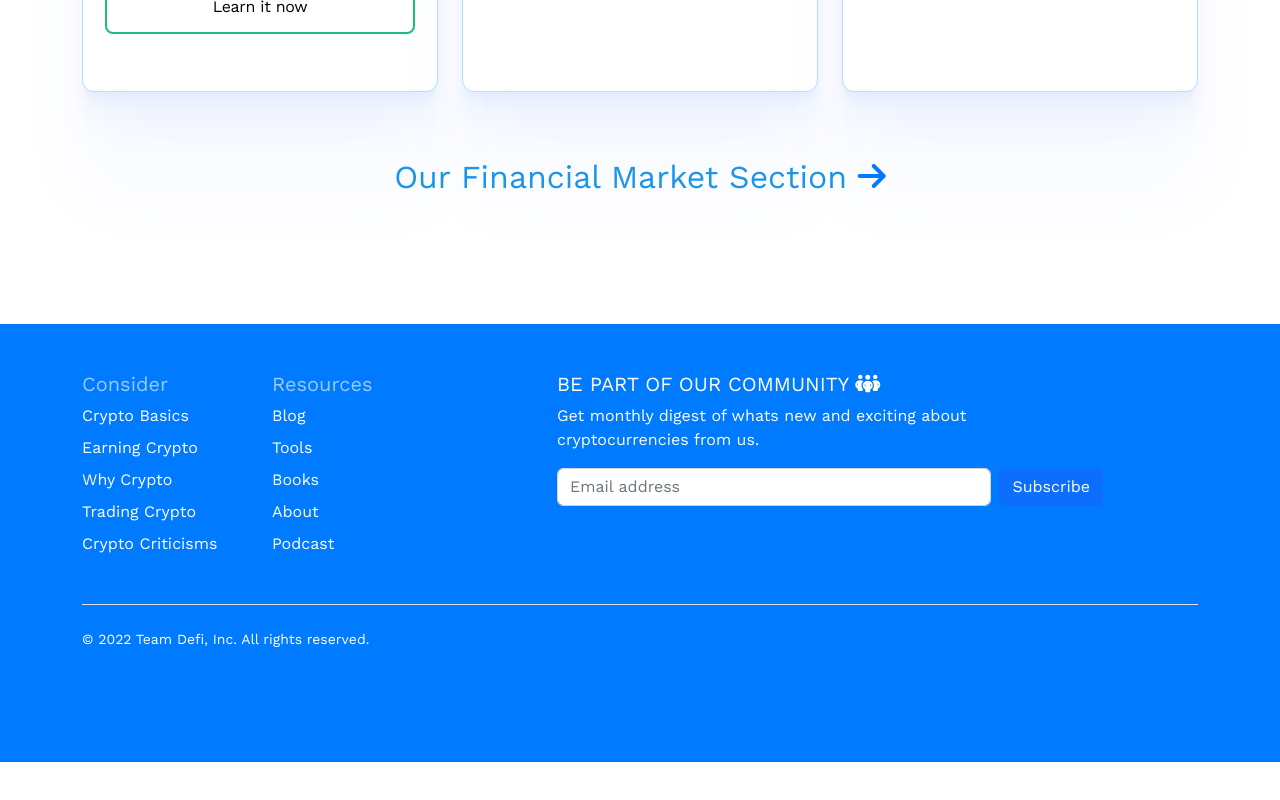
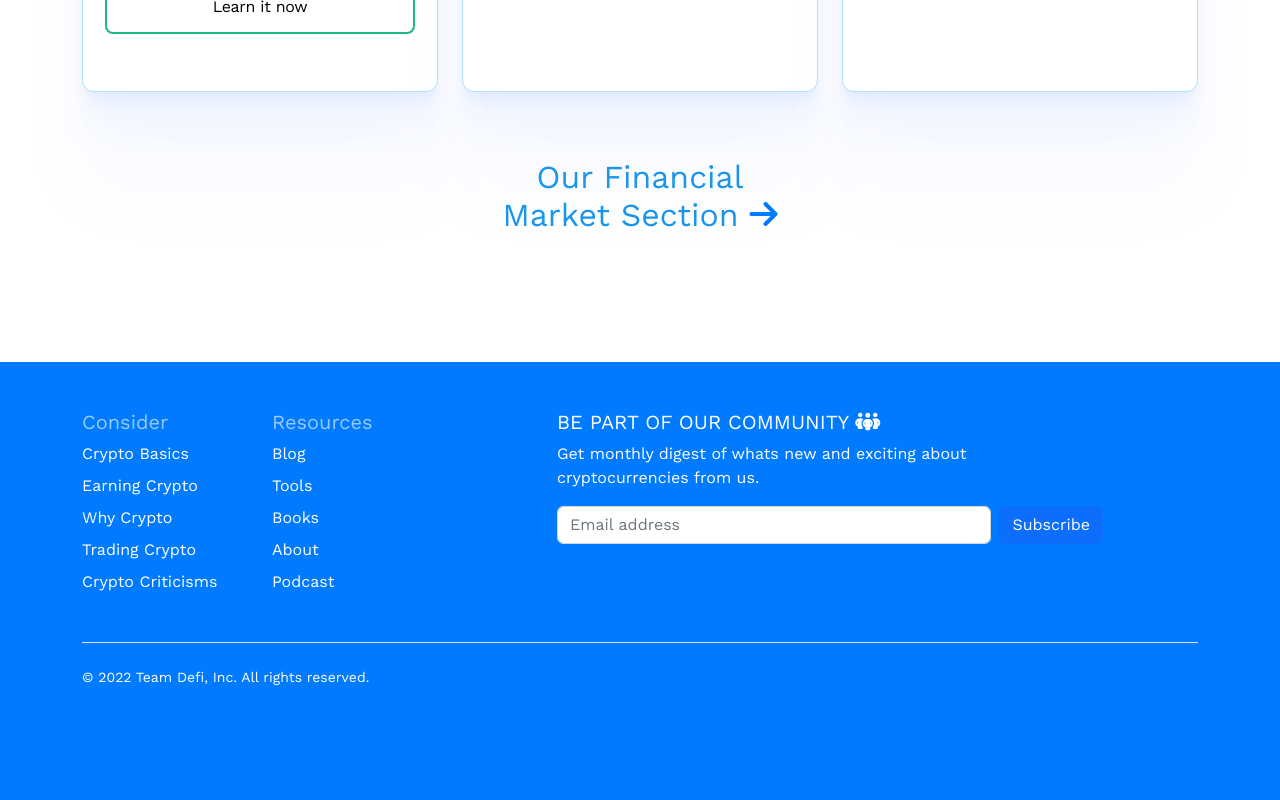
Before and after one commit to TEE2DWHY/TeamDefi, a React (Create React App) app: page /trade-crypto in a window 1280 px wide. Shown: the part 892-1692 px from the top of the page. Before the commit the page ends 1654 px from the top, so only its background shows below. Built offline with nearby package versions, Linux system fonts and the light colour scheme.

Commit message:
linked the financial page with the trade crypto page

```diff
--- a/src/pages/TradeCrypto.js
+++ b/src/pages/TradeCrypto.js
@@ -26,9 +26,9 @@ const TradeCrypto = () => {
 
                     ))}
                 </div>
+                <br /> <br />
+                <Link to="/financial-markets"><h2 className="tool-visit"><span className="k-b">Our Financial <br /> Market Section </span><i className="fa-solid fa-arrow-right"></i></h2></Link>
             </div>
-            <br /> <br />
-            <Link to="/financial-markets"><h2 className="tool-visit"><span className="k-b">Our Financial Market Section </span><i className="fa-solid fa-arrow-right"></i></h2></Link>
             <Footer />
         </>
     )
```
